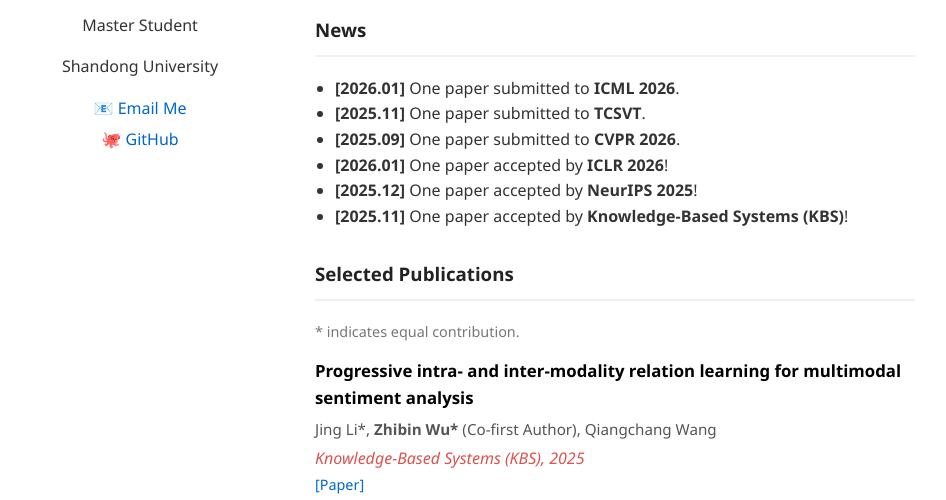
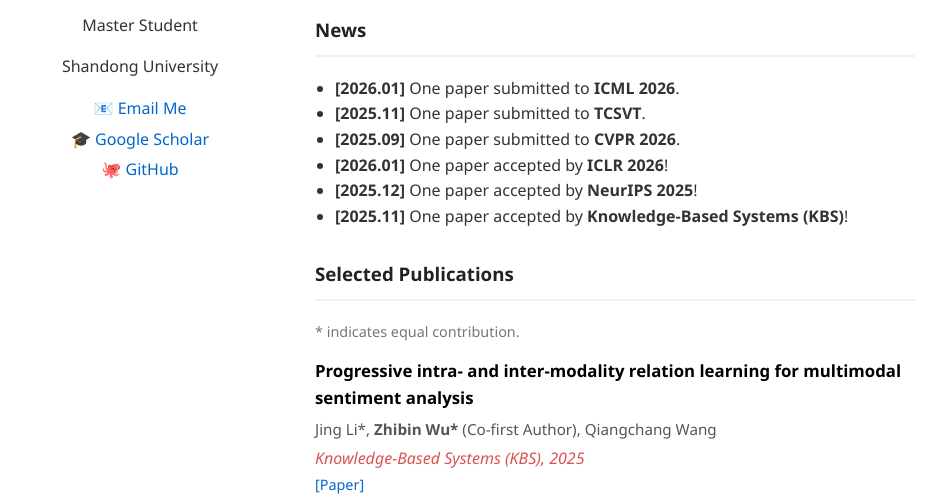
Before and after one commit to zhibinwu-SDU/zhibinwu-SDU.github.io, a plain HTML site: page index.html in a window 1280 px wide. Shown: the part 331-831 px from the top of the page, without its empty margins (175-1121 px from the left). Drawn offline with Linux system fonts and the light colour scheme.

Commit message:
Update index.html

```diff
--- a/index.html
+++ b/index.html
@@ -124,6 +124,7 @@
 
             <div class="contact-info">
                 <a href="mailto:zhibinwu@sdu.edu.cn">📧 Email Me</a>
+                <a href="https://scholar.google.com/citations?user=zSNMJwEAAAAJ&hl=zh-CN">🎓 Google Scholar</a>
                 <a href="https://github.com/zhibinwu-SDU">🐙 GitHub</a>
             </div>
         </aside>
```
